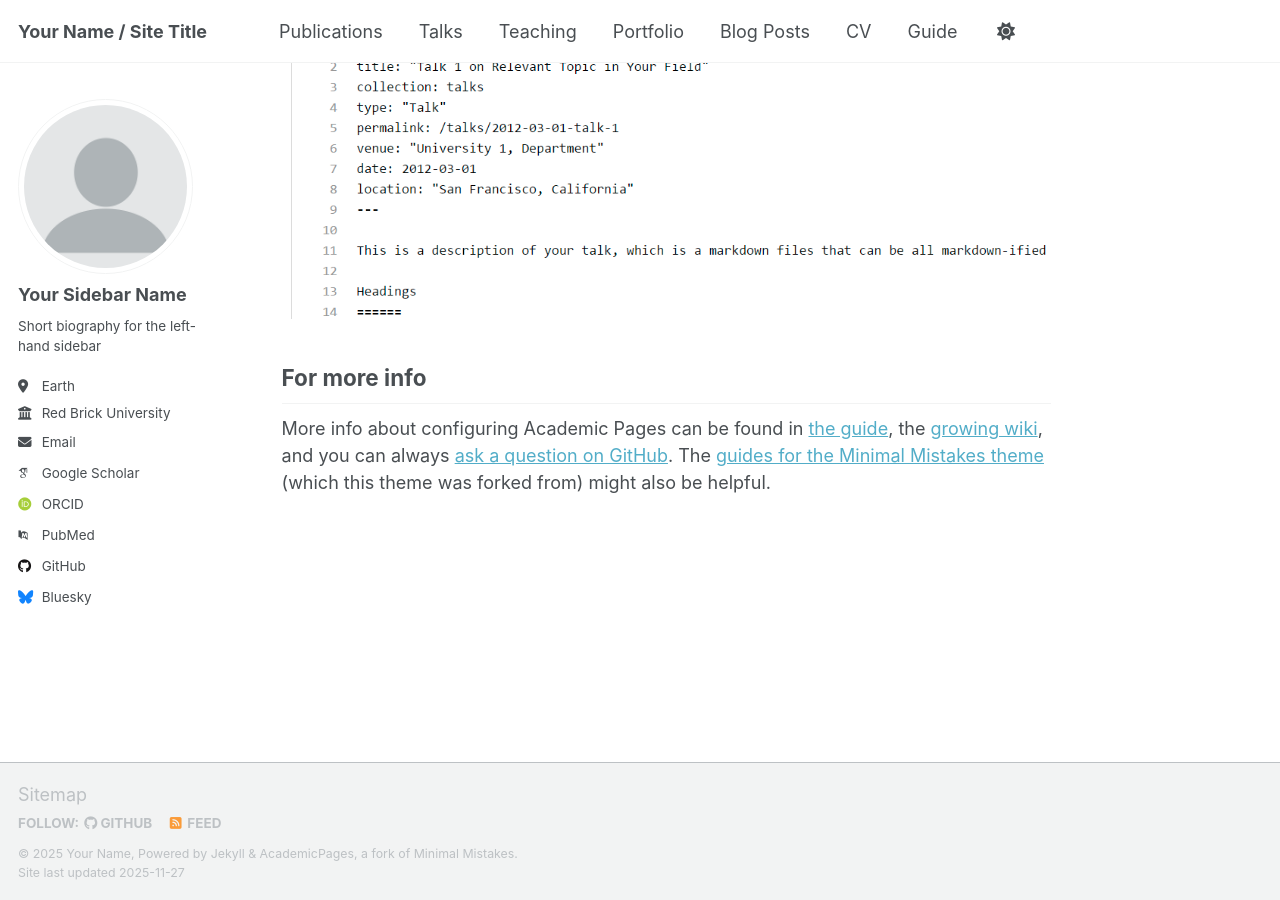
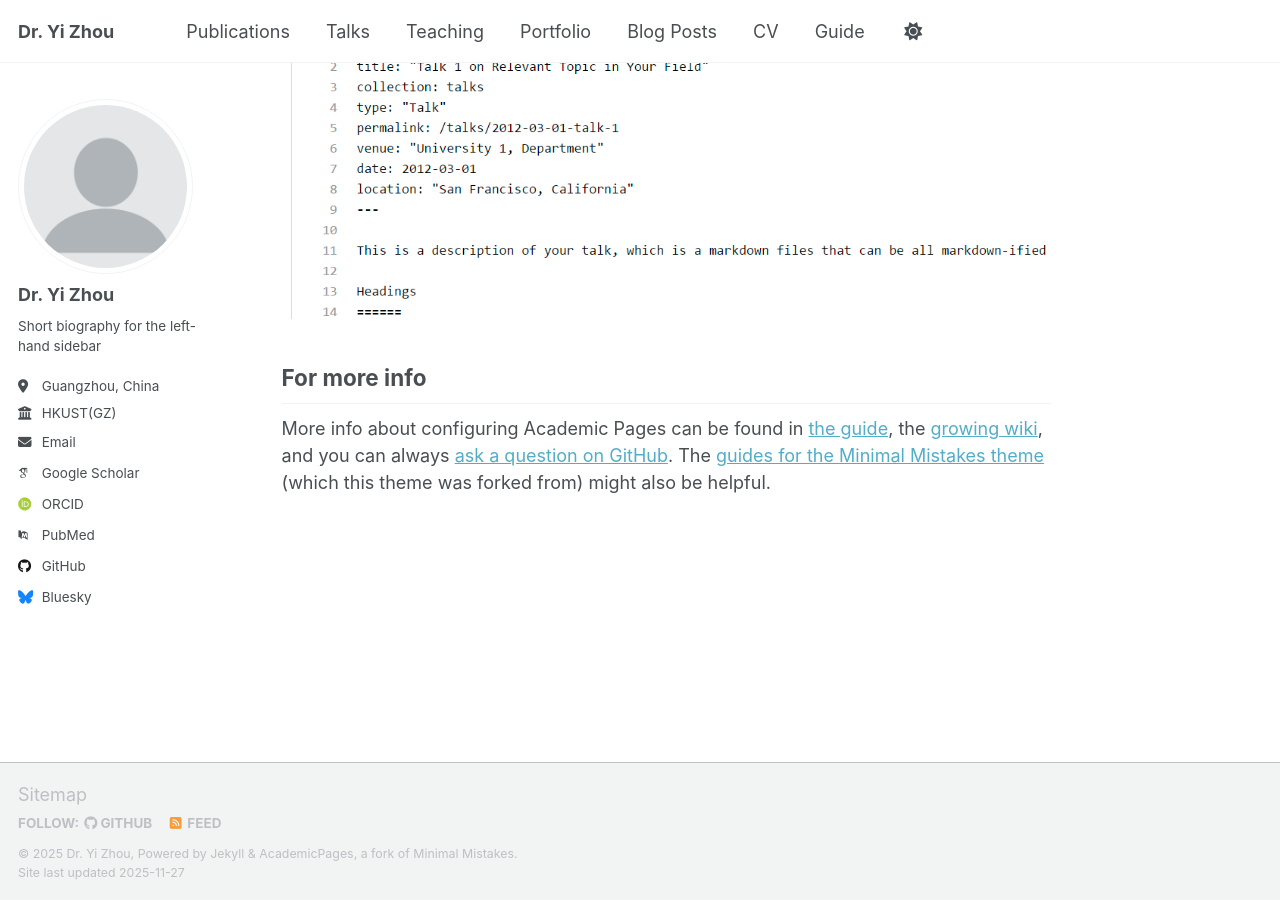
Before and after one commit to ZHOUYI1023/zhouyi1023.github.io, a Jekyll site: the page built from _pages/about.md, in a window 1280 px wide and 900 px high, scrolled down 2880 px. Built offline with Jekyll 4.4.1, drawn with Linux system fonts in a browser that asks for light colours; some web fonts are replaced; a script that is not in the unit is left out.

Commit message:
Update _config.yml

```diff
--- a/_config.yml
+++ b/_config.yml
@@ -9,14 +9,14 @@
 # Basic Site Settings
 locale                   : "en-US"
 site_theme               : "default" # Currently available options are "default", "air"
-title                    : "Your Name / Site Title"
+title                    : "Dr. Yi Zhou"
 title_separator          : "-"
-name                     : &name "Your Name"
-description              : &description "Your Name's academic portfolio"   # Update this with a general description of your site, this is the default if not overridden by a page
-url                      : https://academicpages.github.io # The base hostname & protocol for your site e.g. "https://[your GitHub username].github.io",
+name                     : &name "Dr. Yi Zhou"
+description              : &description "Postdoctoral Fellow at The Hong Kong University of Science and Technology (Guangzhou)"   # Update this with a general description of your site, this is the default if not overridden by a page
+url                      : https://zhouyi1023.github.io # The base hostname & protocol for your site e.g. "https://[your GitHub username].github.io",
                                                            # or if you already have some other page hosted on Github then use "https://[your GitHub username].github.io/[Your Repo Name]"
 baseurl                  : "" # the subpath of your site, e.g. "/blog"
-repository               : "academicpages/academicpages.github.io"
+repository               : "ZHOUYI1023/zhouyi1023.github.io"
 
 # Site Author - The following control what appear as part of the author content on the side bar.
 #               If a field is blank the icon and link will not appear, otherwise it will be shown.
@@ -24,13 +24,12 @@ repository               : "academicpages/academicpages.github.io"
 author:
   # Biographic information
   avatar           : "profile.png"
-  name             : "Your Sidebar Name"
-  pronouns         : # example: "she/her"
+  name             : "Dr. Yi Zhou"
   bio              : "Short biography for the left-hand sidebar"
-  location         : "Earth"
-  employer         : "Red Brick University"
+  location         : "Guangzhou, China"
+  employer         : "HKUST(GZ)"
   uri              : # URL
-  email            : "none@example.org"
+  email            : "yz@hkust-gz.edu.cn"
 
   # Academic websites
   academia         : # URL
```
